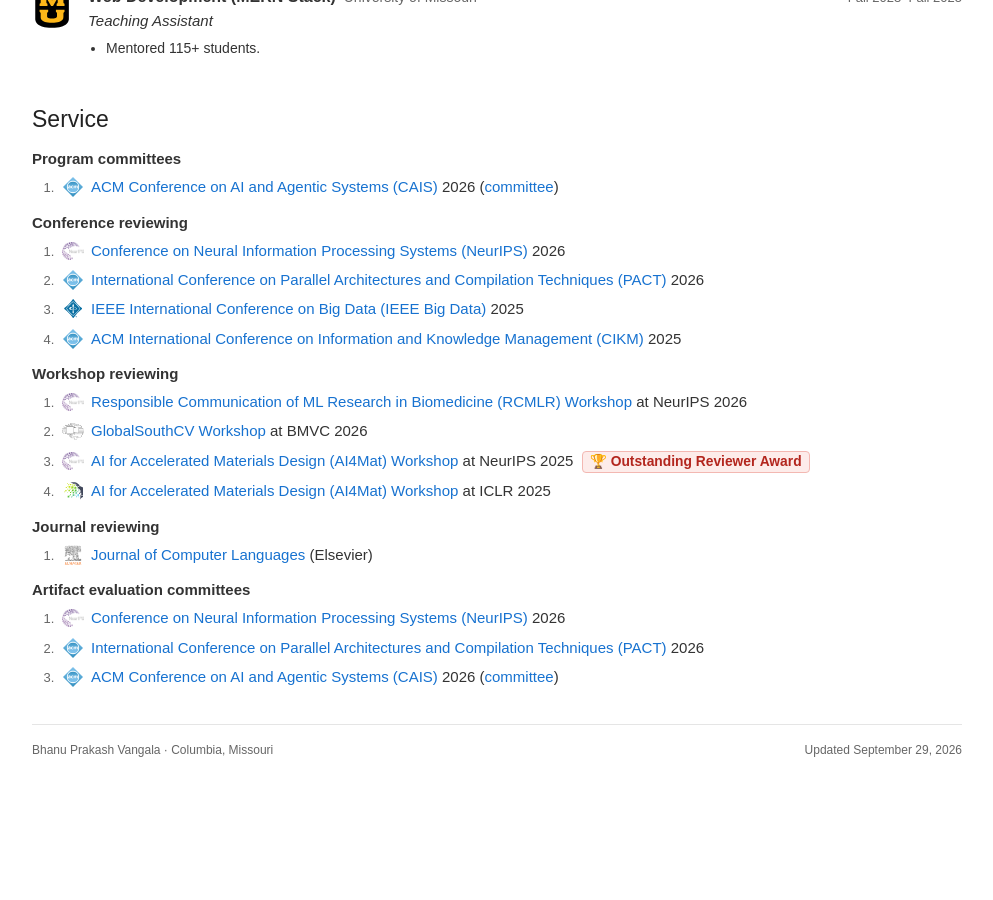
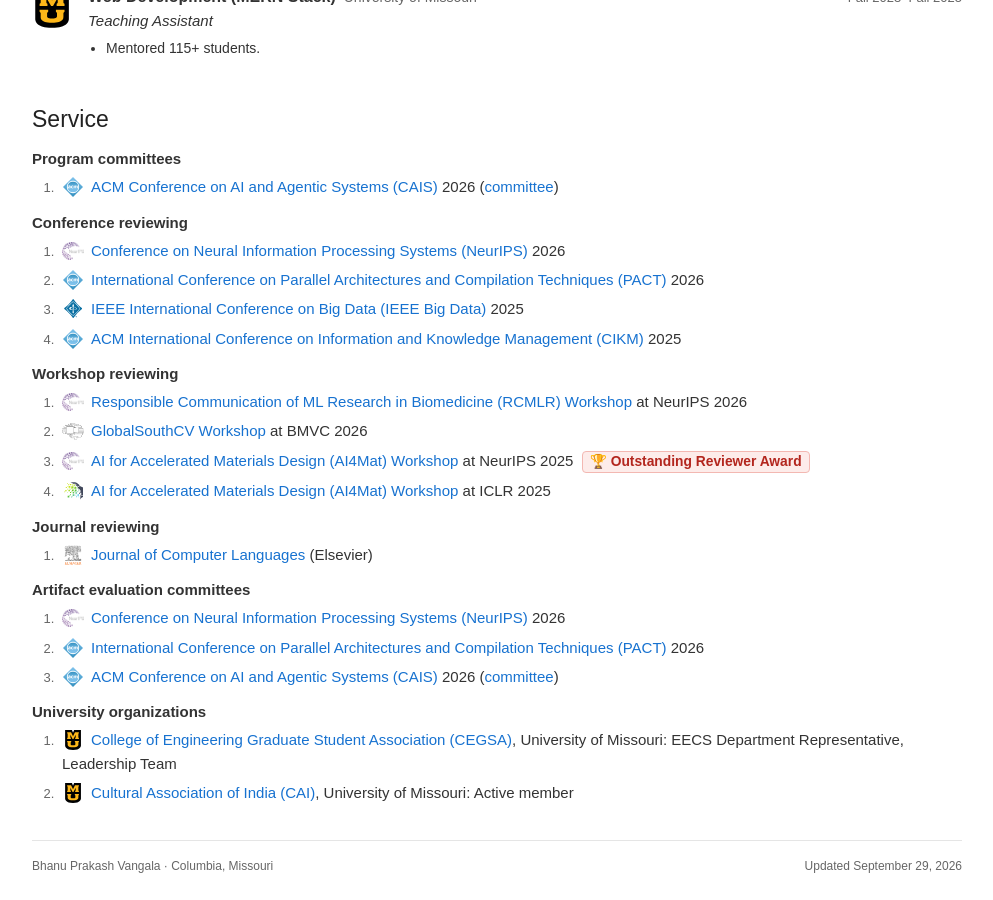
Before and after one commit to bhanuprakashvangala/bhanuprakashvangala.github.io, a Jekyll site: the page built from _pages/about.md, in a window 1280 px wide and 900 px high, scrolled down 7491 px. Shown: the whole window, without its empty margins (143-1136 px from the left). Built offline with Jekyll 4.4.1, drawn with Linux system fonts in a browser that asks for light colours; before the commit the page ends 8275 px from its top, so only the background shows below that.

Commit message:
Add CEGSA and CAI under university organizations

```diff
--- a/_data/cv.yml
+++ b/_data/cv.yml
@@ -970,6 +970,10 @@
   - '[Conference on Neural Information Processing Systems (NeurIPS)](https://neurips.cc/) 2026'
   - '[International Conference on Parallel Architectures and Compilation Techniques (PACT)](https://pact2026.github.io/) 2026'
   - '[ACM Conference on AI and Agentic Systems (CAIS)](https://www.caisconf.org/) 2026 ([committee](https://www.caisconf.org/program/2026/committee/))'
+- group: University organizations
+  items:
+  - '[College of Engineering Graduate Student Association (CEGSA)](https://engage.missouri.edu/cegsa/leadership-team/), University of Missouri: EECS Department Representative, Leadership Team'
+  - '[Cultural Association of India (CAI)](https://caimizzou.weebly.com/), University of Missouri: Active member'
 teaching:
 - id: ml-systems
   course: Designing End-to-End ML Systems
```
